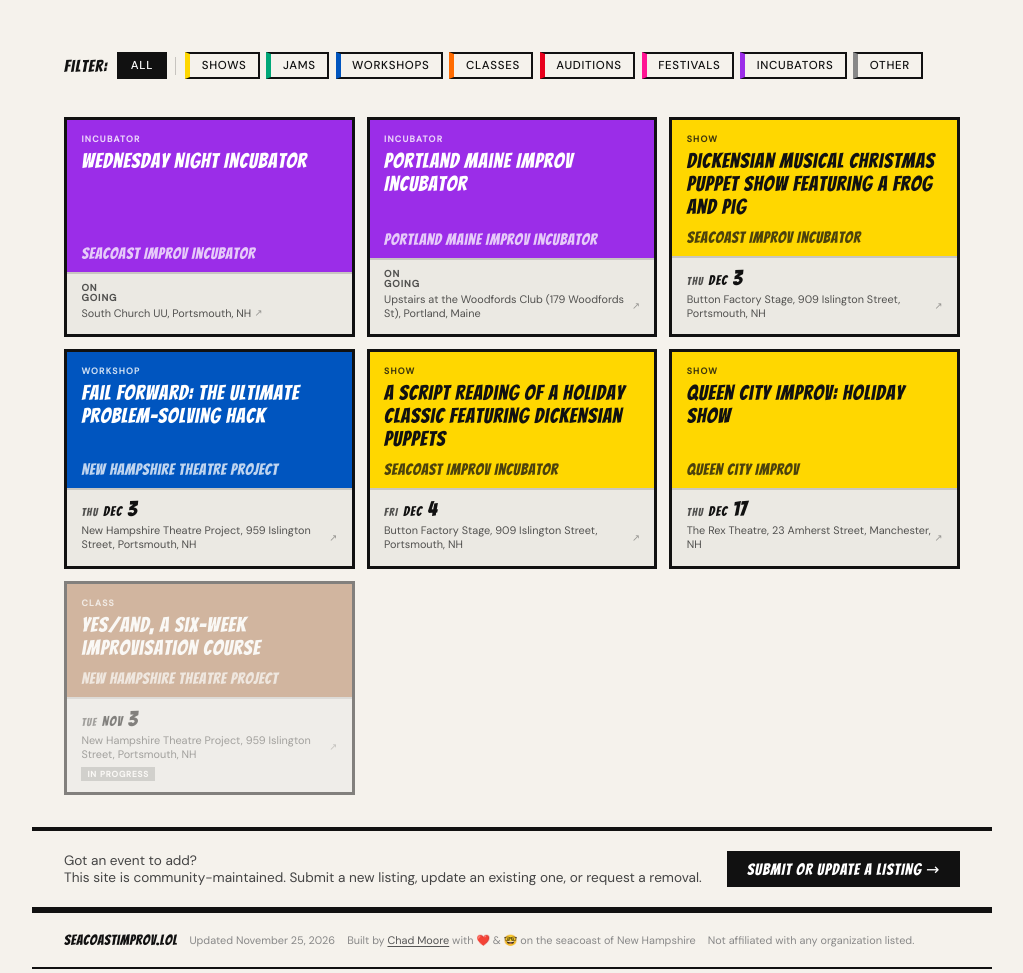
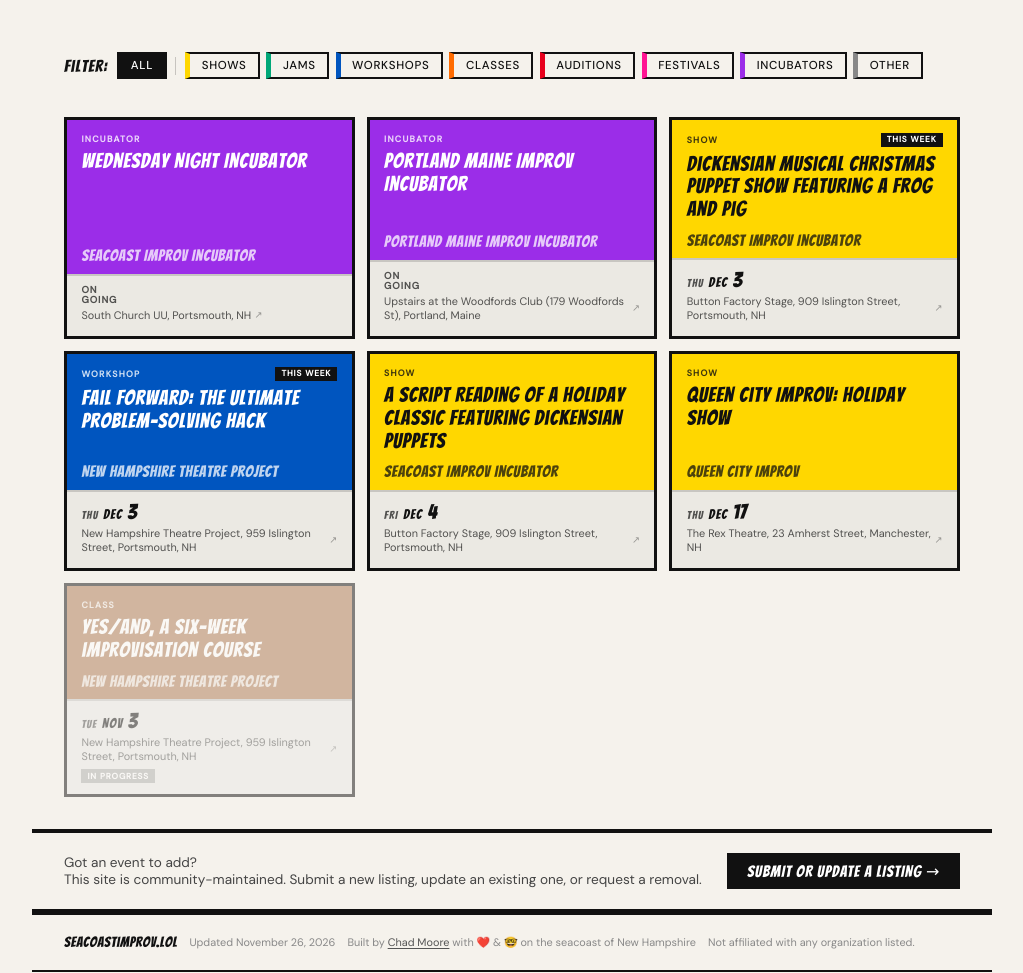
Before and after one commit to chadgmoore/seacoast-improv-scene, a plain HTML site: page index.html in a window 1280 px wide. Shown: the part 403-1376 px from the top of the page, without its empty margins (128-1151 px from the left). Drawn offline with Linux system fonts and the light colour scheme.

Commit message:
Auto-rebuild 2026-11-26

```diff
--- a/index.html
+++ b/index.html
@@ -158,7 +158,7 @@ footer a:hover{color:var(--black)}
 </div>
 <div class="card" data-href="https://www.portsmouthnhtickets.com/?org=67a2a8f3-a740-442a-9a71-286a0a1e63f4" data-type="Show" data-org="Seacoast Improv Incubator" role="link" tabindex="0">
   <div class="card-top" style="background:#FFD700;color:#111">
-    <div class="card-type-row"><span class="card-lbl">Show</span></div>
+    <div class="card-type-row"><span class="card-lbl">Show</span><div class="badges"><span class="badge-soon">This Week</span></div></div>
     <p class="card-title">Dickensian Musical Christmas Puppet Show Featuring a Frog and Pig</p>
     <p class="card-org-name">Seacoast Improv Incubator</p>
   </div>
@@ -171,7 +171,7 @@ footer a:hover{color:var(--black)}
 </div>
 <div class="card" data-href="https://tinyurl.com/nhtp-TFL" data-type="Workshop" data-org="New Hampshire Theatre Project" role="link" tabindex="0">
   <div class="card-top" style="background:#0055BF;color:#fff">
-    <div class="card-type-row"><span class="card-lbl">Workshop</span></div>
+    <div class="card-type-row"><span class="card-lbl">Workshop</span><div class="badges"><span class="badge-soon">This Week</span></div></div>
     <p class="card-title">Fail Forward: The Ultimate Problem-Solving Hack</p>
     <p class="card-org-name">New Hampshire Theatre Project</p>
   </div>
@@ -249,7 +249,7 @@ footer a:hover{color:var(--black)}
 <footer>
   <div class="footer-left">
     <span class="footer-site">seacoastimprov.lol</span>
-    <span>Updated November 25, 2026</span>
+    <span>Updated November 26, 2026</span>
     <span>Built by <a href="https://chadmoore.net" target="_blank" rel="noopener">Chad Moore</a> with ❤️ &amp; 🤓 on the seacoast of New Hampshire</span>
     <span>Not affiliated with any organization listed.</span>
   </div>
```
